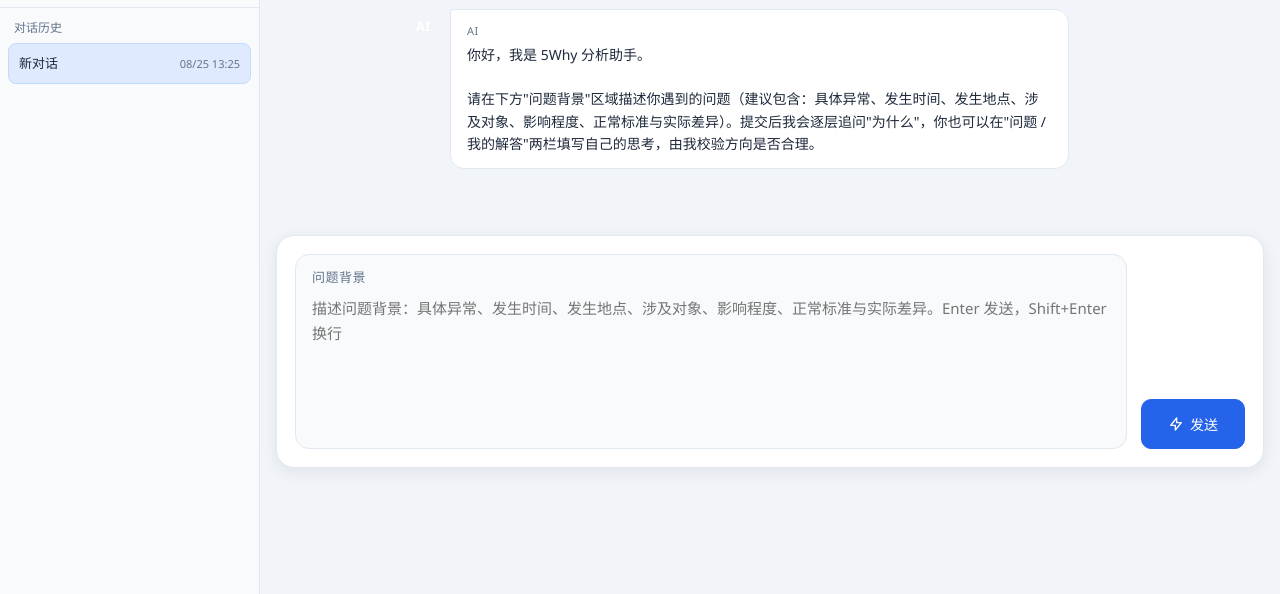
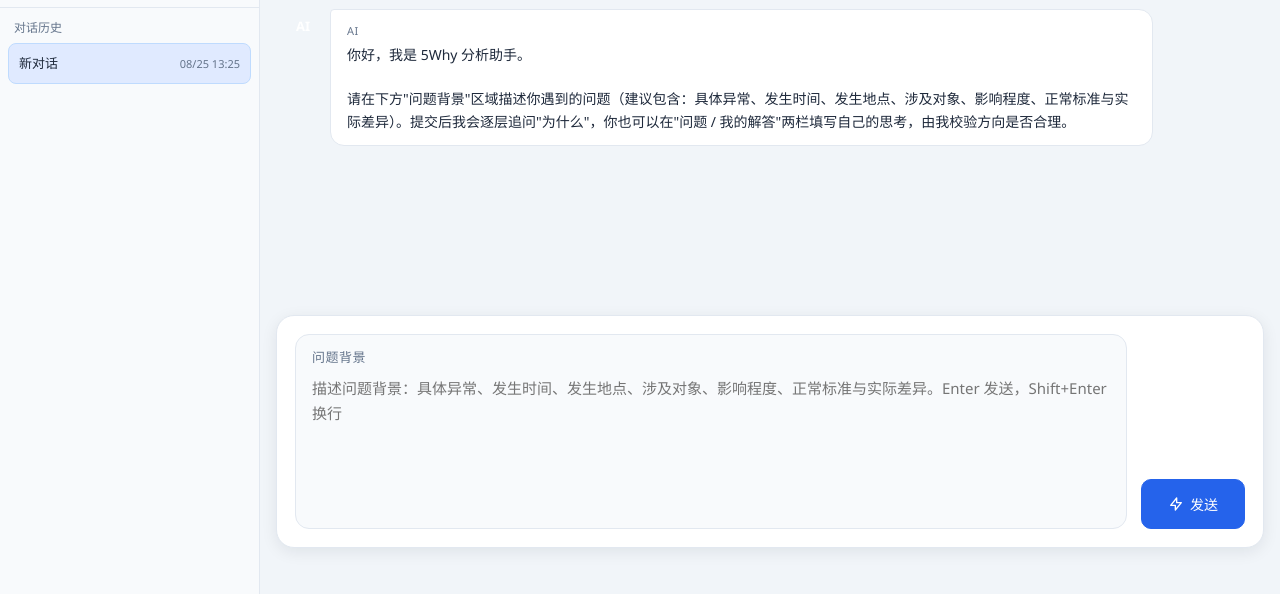
Before and after one commit to Tang060312/5why, a plain HTML site: page index.html in a window 1280 px wide. Shown: the part 86-680 px from the top of the page. Drawn offline with Linux system fonts and the light colour scheme.

Commit message:
输入区下移至下方约三分之一，对话区加宽与输入区等宽

```diff
--- a/style.css
+++ b/style.css
@@ -124,7 +124,7 @@ body {
 .main {
   flex: 1;
   display: grid;
-  grid-template-rows: auto 1fr auto 1fr;
+  grid-template-rows: auto 2fr auto 1fr;
   min-width: 0;
 }
 
@@ -164,7 +164,7 @@ body {
   grid-row: 2;
   min-height: 0;
   overflow-y: auto;
-  max-width: 760px;
+  max-width: 1000px;
   width: 100%;
   margin: 0 auto;
   padding: 20px 16px 20px;
```
